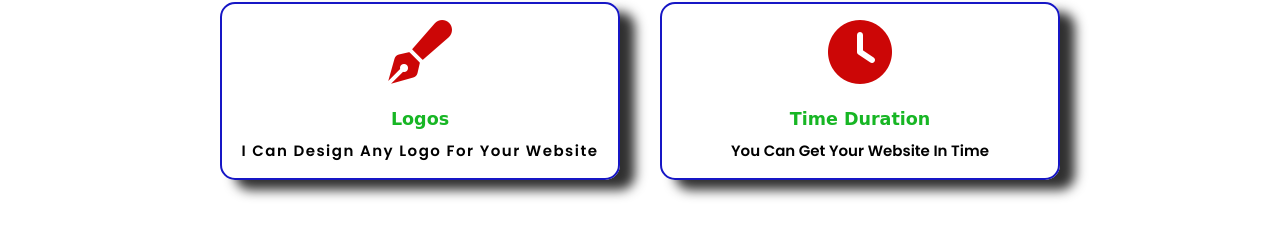
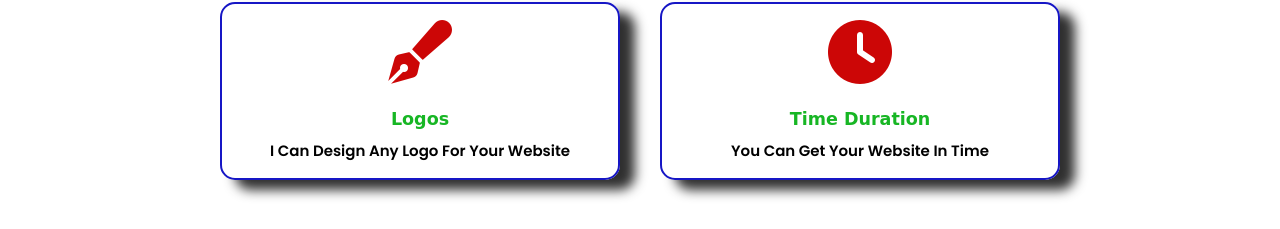
Before and after one commit to Berj98/Berj-Ghazarian, a website: page index.html in a window 1280 px wide. Shown: the part 1449-1678 px from the top of the page. Drawn offline with nearby package versions, Linux system fonts and the light colour scheme; a web font is replaced by a local one.

Commit message:
index.html

```diff
--- a/index.html
+++ b/index.html
@@ -82,7 +82,7 @@
                 </div>
                 <div class="info">
                     <h3>Logos</h3>
-                    <p style="letter-spacing: 1.5px;">I can design any logo for your website</p>
+                    <p>I can design any logo for your website</p>
                 </div>
             </div>
             <div class="card">
```
